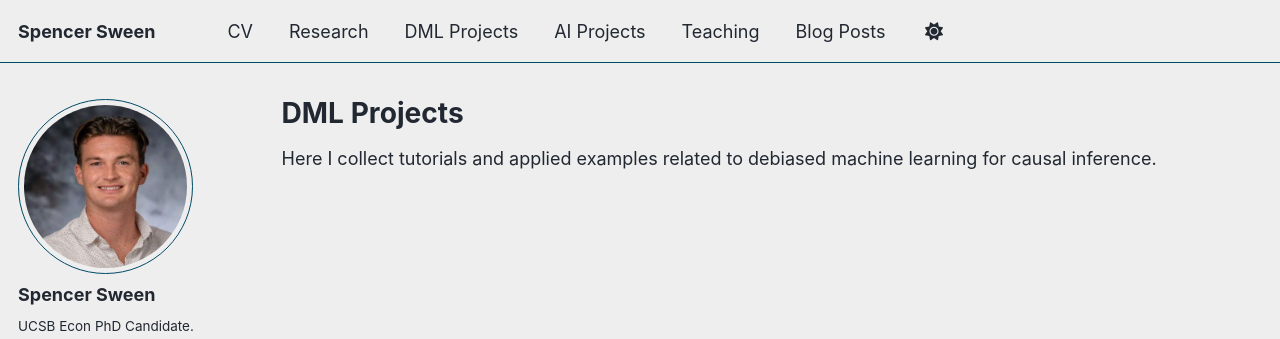
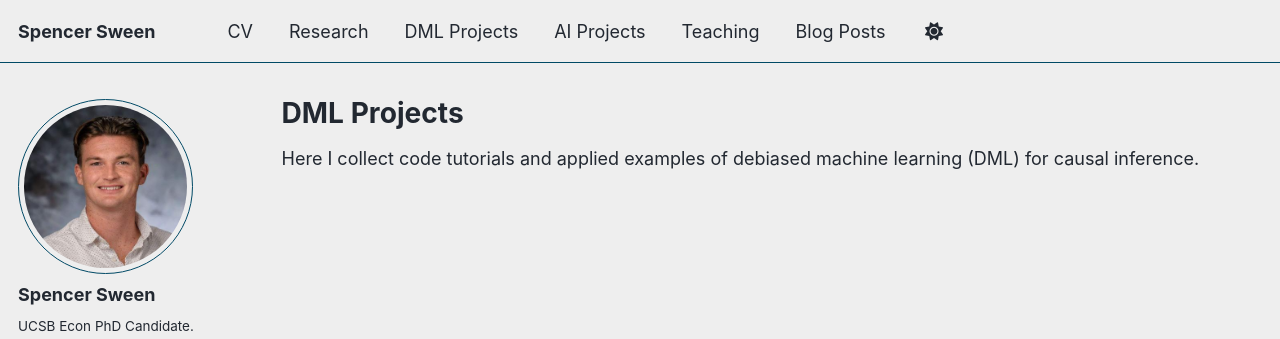
Before and after one commit to spencersween/spencersween.github.io, a Jekyll site: the page built from _pages/dmlprojects.md, in a window 1280 px wide. Shown: the top 339 px of the page. Built offline with Jekyll 4.4.1, drawn with Linux system fonts in a browser that asks for light colours; a script bundle is joined from its source files by our own code; library files that are not in the unit come from our copies.

Commit message:
Clarify description of DML projects
Updated the description to specify 'code tutorials' and include the acronym 'DML'.

```diff
--- a/_pages/dmlprojects.md
+++ b/_pages/dmlprojects.md
@@ -8,7 +8,7 @@ author_profile: true
 {% include base_path %}
 
 <p>
-Here I collect tutorials and applied examples related to debiased machine learning for causal inference.
+Here I collect code tutorials and applied examples of debiased machine learning (DML) for causal inference.
 </p>
 
 {% for project in site.dmlprojects %}
```
